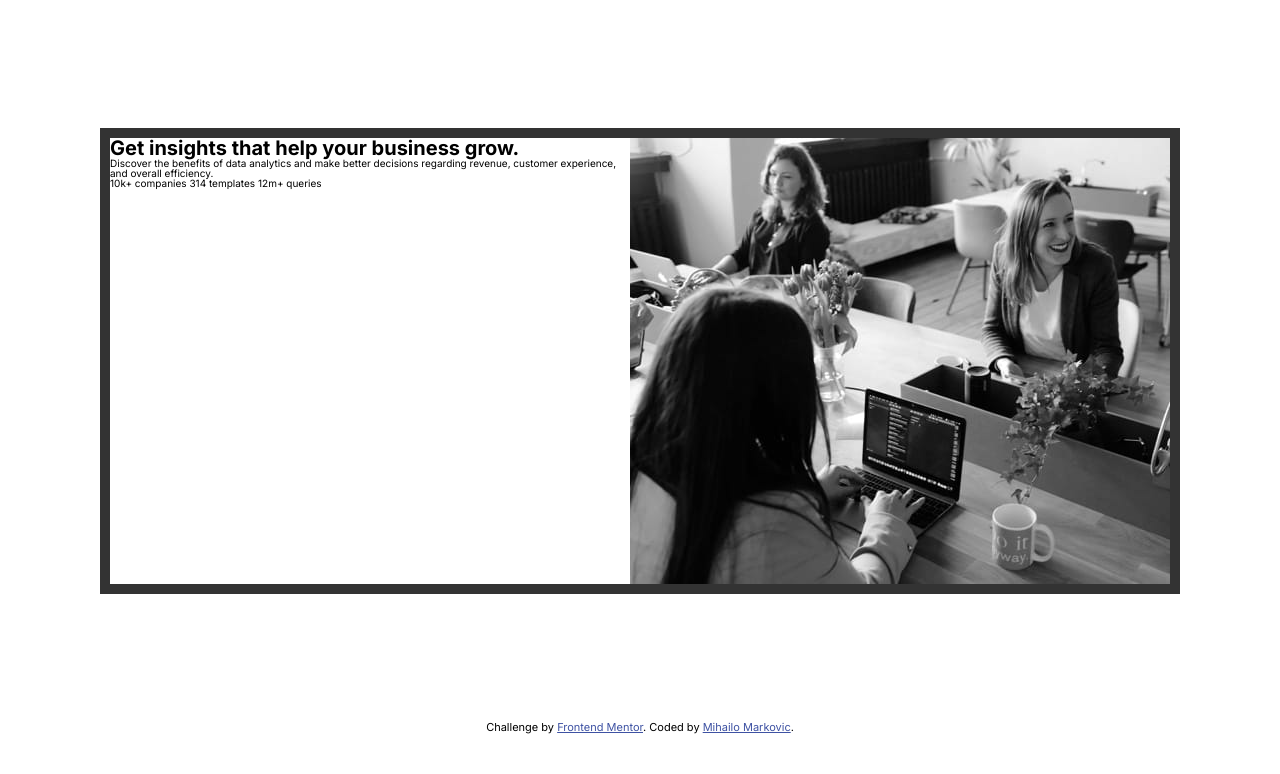
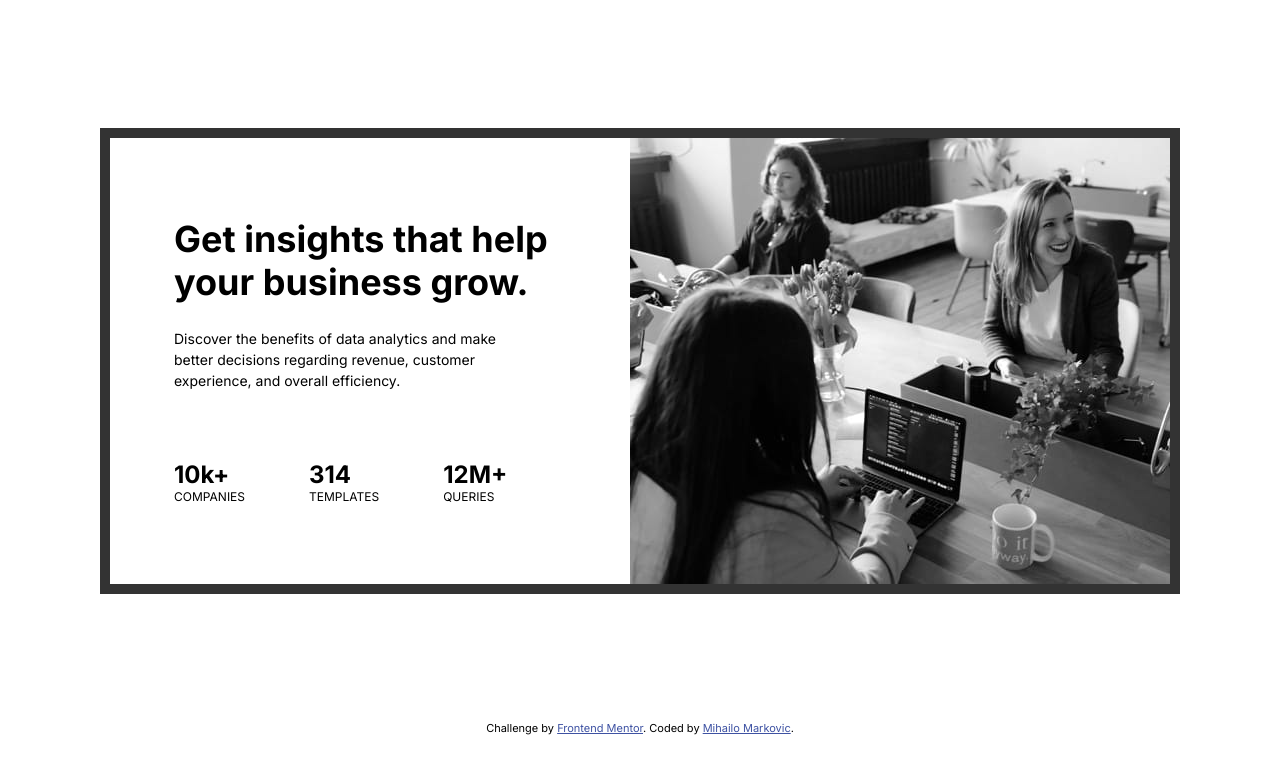
Before and after one commit to mihailomarkovic/card-component, a plain HTML site: page index.html in a window 1280 px wide. Drawn offline with Linux system fonts and the light colour scheme.

Commit message:
Adjust margins and positions

```diff
--- a/index.html
+++ b/index.html
@@ -23,24 +23,29 @@
 
   <body>
     <div class="container flexbox">
-      <div class="text-content">
+      <div class="content-container flexbox-col">
+        <div class="text-container flexbox-col">
           <h1 class="heading">Get insights that help your business grow.</h1>
           <p class="text">
             Discover the benefits of data analytics and make better decisions
             regarding revenue, customer experience, and overall efficiency.
           </p>
-        <span class="achievements">
-          <span class="achievement-numb">10k+</span>
+        </div>
+
+        <div class="achievements-container flexbox">
+          <span class="achievement flexbox-col">
+            <span class="achievement-numb"><strong> 10k+ </strong></span>
             <span class="achievement-info">companies</span>
           </span>
-        <span class="achievements">
-          <span class="achievement-numb">314</span>
+          <span class="achievement flexbox-col">
+            <span class="achievement-numb"><strong> 314 </strong></span>
             <span class="achievement-info">templates</span>
           </span>
-        <span class="achievements">
-          <span class="achievement-numb">12m+</span>
+          <span class="achievement flexbox-col">
+            <span class="achievement-numb"><strong> 12M+ </strong></span>
             <span class="achievement-info">queries</span>
           </span>
+        </div>
       </div>
 
       <img
--- a/style.css
+++ b/style.css
@@ -1,3 +1,10 @@
+/*
+- Font size system:
+10 / 12 / 14 / 16 / 18 / 20 / 24 / 30 / 36 / 44 / 52 / 62 / 74 / 86 / 98
+- Spacing system:
+2 / 4 / 8 / 12 / 16 / 24 / 32 / 48 / 64 / 80 / 96  / 128
+*/
+
 * {
   padding: 0;
   margin: 0;
@@ -10,7 +17,7 @@ html {
 
 body {
   font-family: "Inter", sans-serif;
-  line-height: 1;
+  line-height: 1.2;
   font-weight: 400;
 }
 
@@ -32,3 +39,39 @@ body {
 .flexbox {
   display: flex;
 }
+
+.heading {
+  font-size: 3.6rem;
+}
+
+.text {
+  font-size: 1.4rem;
+  line-height: 1.5;
+  padding-right: 3.2rem;
+}
+
+.text-container {
+  gap: 2.4rem;
+}
+
+.content-container {
+  padding: 8rem 6.4rem;
+  justify-content: space-between;
+}
+
+.flexbox-col {
+  display: flex;
+  flex-direction: column;
+}
+
+.achievements-container {
+  gap: 6.4rem;
+}
+
+.achievement-numb {
+  font-size: 2.4rem;
+}
+.achievement-info {
+  font-size: 1.2rem;
+  text-transform: uppercase;
+}
```
Lines whose indentation alone changed are shown as unchanged.
